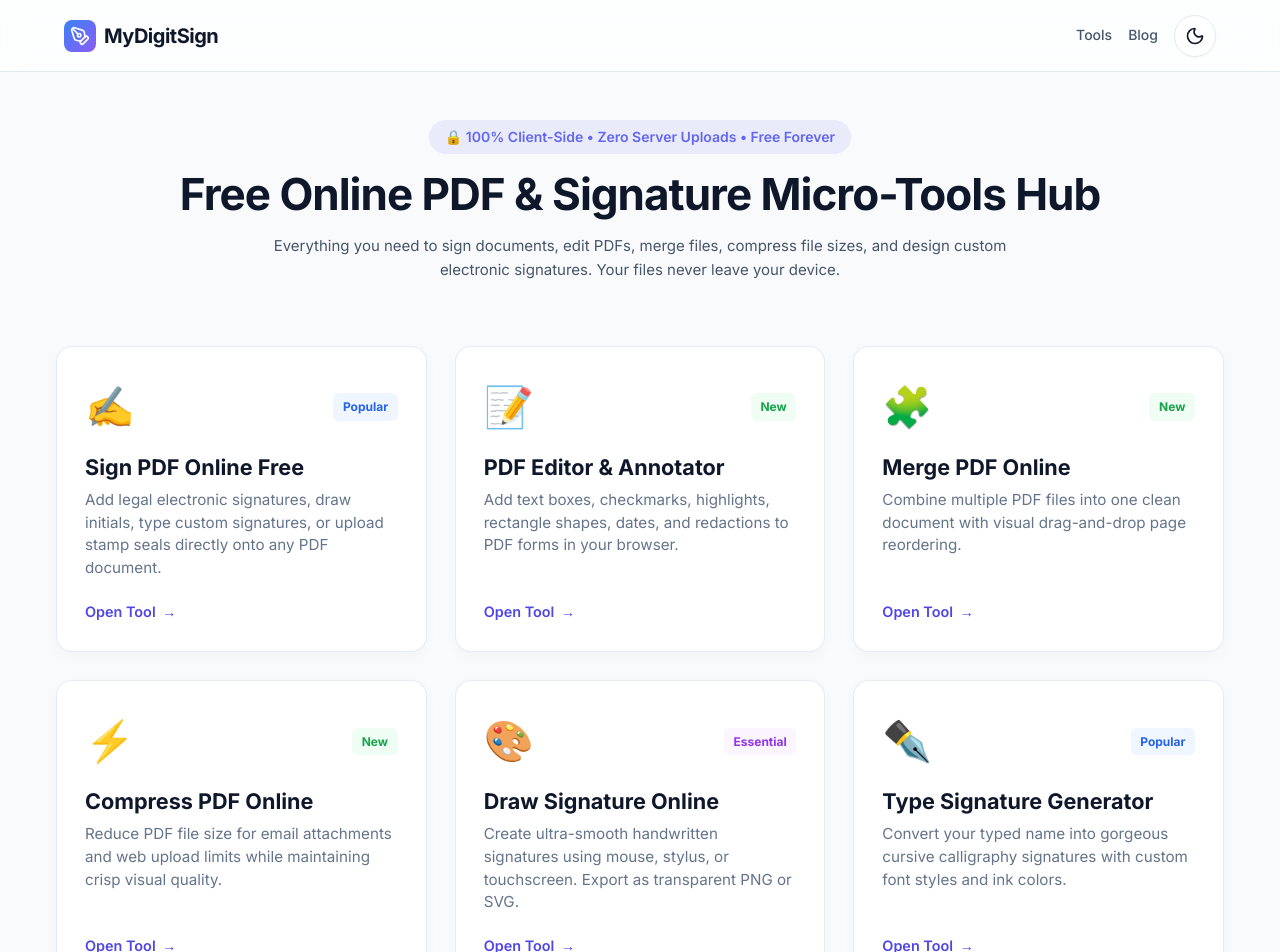
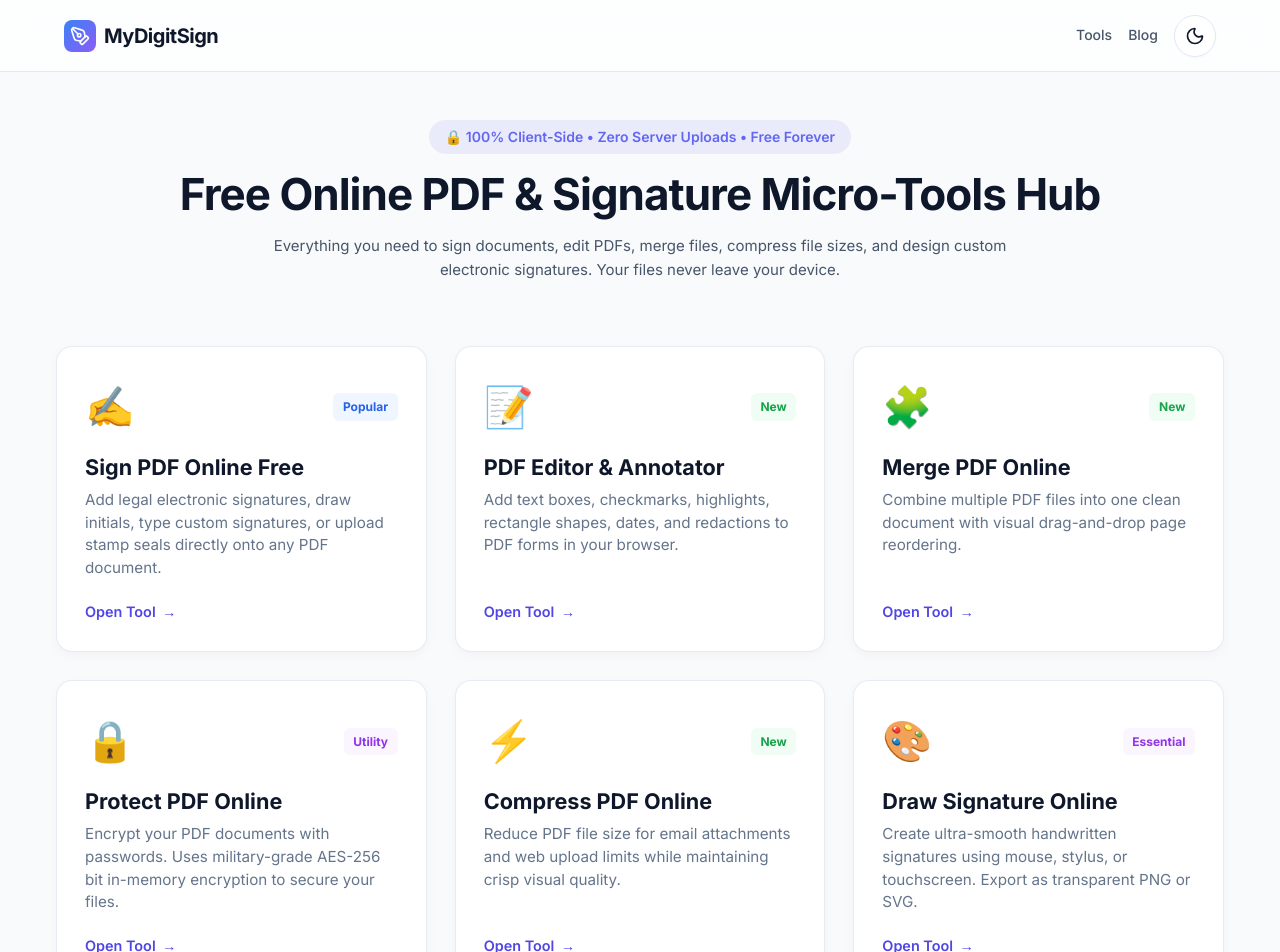
Before and after one commit to sidAli1993/signflow, a Next.js app: page /tools in a window 1280 px wide. Shown: the top 952 px of the page. Built offline with nearby package versions, Linux system fonts and the light colour scheme; no server answers.

Commit message:
fix: add missing protect pdf tool to tools hub page

```diff
--- a/src/app/tools/page.tsx
+++ b/src/app/tools/page.tsx
@@ -60,6 +60,15 @@ const toolsList = [
     description: 'Combine multiple PDF files into one clean document with visual drag-and-drop page reordering.',
     icon: '🧩',
     searchKeywords: ['merge pdf', 'combine pdf', 'join pdf files', 'pdf page reorder'],
+  },
+  {
+    slug: 'protect-pdf-online',
+    title: 'Protect PDF Online',
+    badge: 'Utility',
+    category: 'PDF Tools',
+    description: 'Encrypt your PDF documents with passwords. Uses military-grade AES-256 bit in-memory encryption to secure your files.',
+    icon: '🔒',
+    searchKeywords: ['protect pdf', 'encrypt pdf', 'password protect pdf', 'secure pdf file'],
   },
   {
     slug: 'compress-pdf-online',
```
Also changed, not shown: gsc_data.csv (added).
